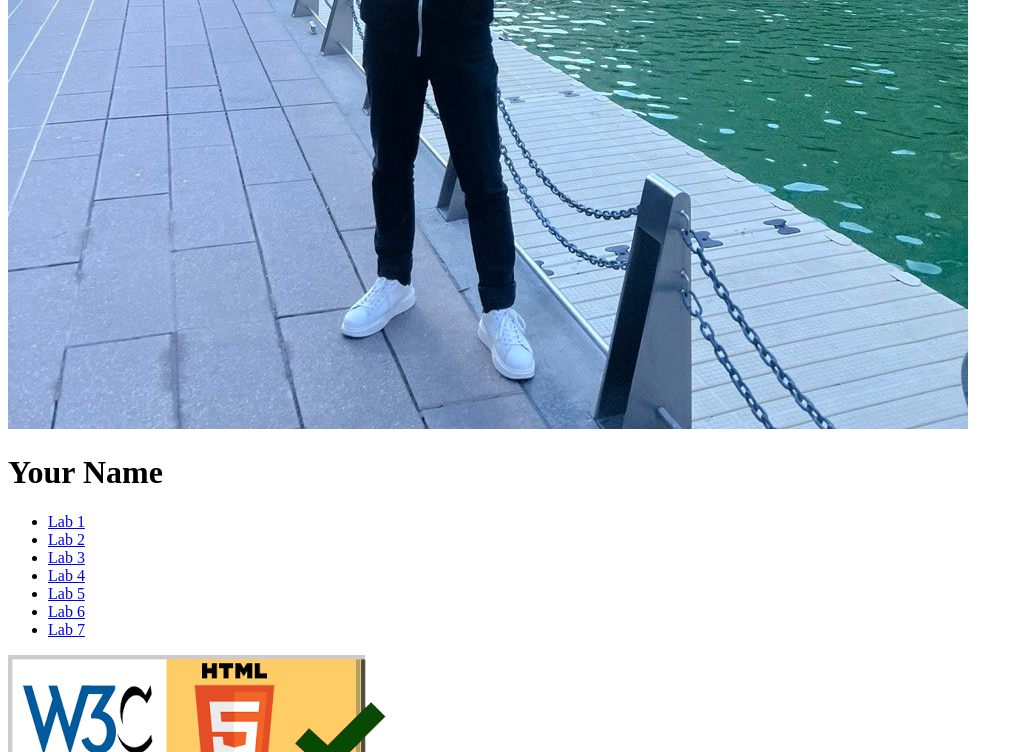
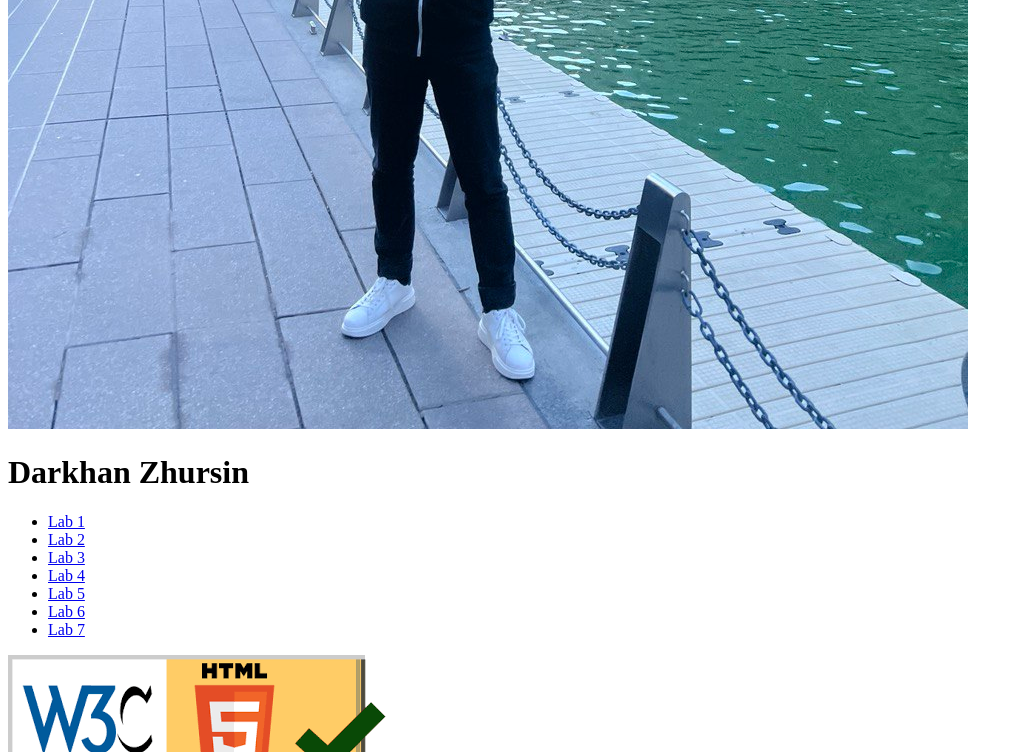
Before and after one commit to darkhanzhursin/darkhanzhursin.github.com, a plain HTML site: page index.html in a window 1280 px wide. Shown: the part 859-1611 px from the top of the page, without its empty margins (0-1023 px from the left). Drawn offline with Linux system fonts and the light colour scheme.

Commit message:
add name

```diff
--- a/index.html
+++ b/index.html
@@ -7,7 +7,7 @@
 </head>
 <body>
     <img src="./resources/photo.jpeg" alt="My Picture" id="profile-pic">
-    <h1 id="name">Your Name</h1>
+    <h1 id="name">Darkhan Zhursin</h1>
     <ul id="schedule">
         <li><a href="index.html">Lab 1</a></li>
         <li><a href="index.html">Lab 2</a></li>
```
